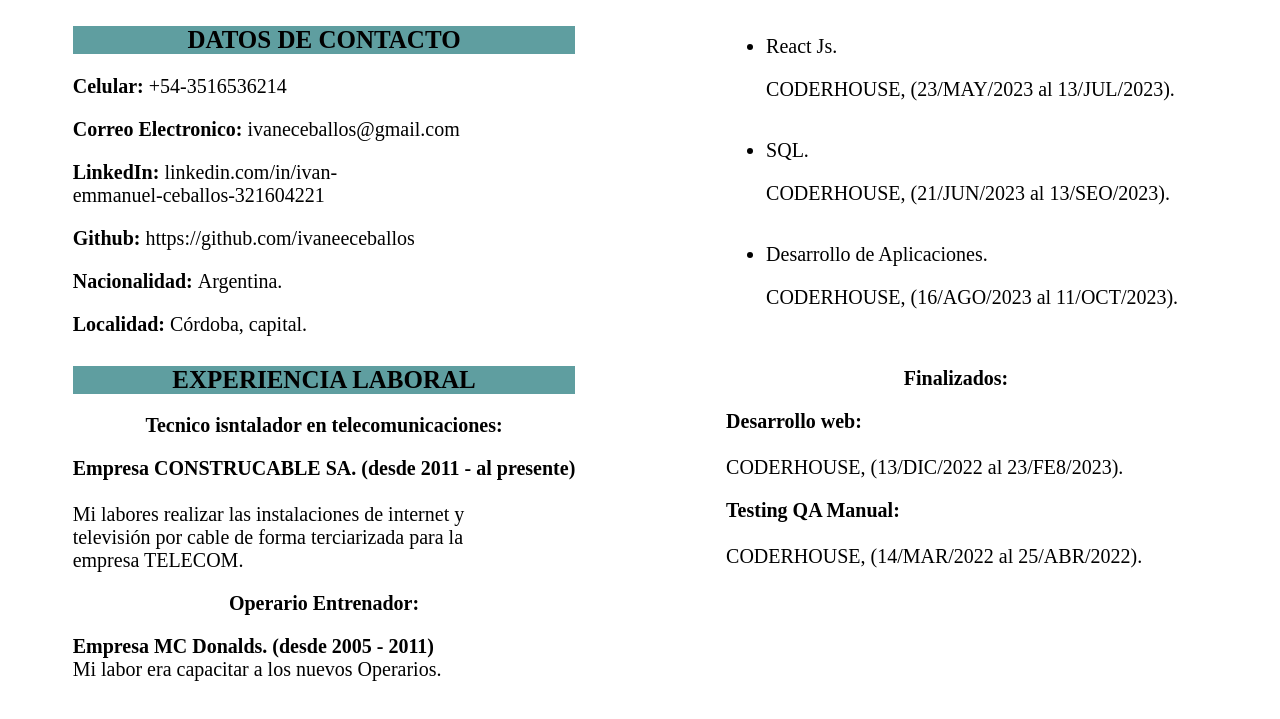
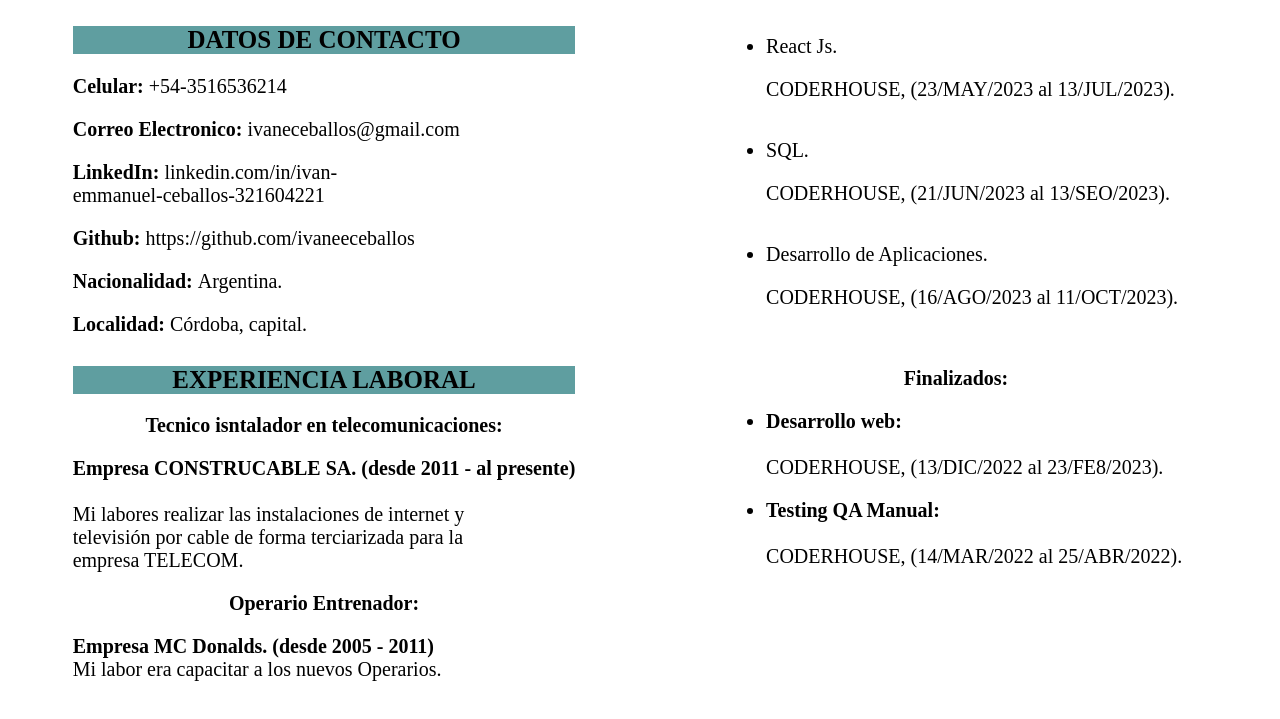
Before and after one commit to ivaneeceballos/Curriculum, a plain HTML site: page index.html in a window 1280 px wide. Shown: the part 875-1594 px from the top of the page. Drawn offline with Linux system fonts and the light colour scheme.

Commit message:
se cambian datos de cursada

```diff
--- a/index.html
+++ b/index.html
@@ -55,7 +55,7 @@
               emmanuel-ceballos-321604221</a></p>
 
           <p><span>Github: </span> <a href="https://github.com/ivaneeceballos" target="_blank">
-            https://github.com/ivaneeceballos</a></p>
+              https://github.com/ivaneeceballos</a></p>
 
           <p><span>Nacionalidad: </span>Argentina.</p>
 
@@ -66,7 +66,8 @@
           <h2>EXPERIENCIA LABORAL</h2>
           <h3>Tecnico isntalador en telecomunicaciones:</h3>
           <p>
-            <span>Empresa CONSTRUCABLE SA. (desde 2011 - al presente)</span><br><br>Mi labores realizar las instalaciones de
+            <span>Empresa CONSTRUCABLE SA. (desde 2011 - al presente)</span><br><br>Mi labores realizar las
+            instalaciones de
             internet
             y<br />
             televisión por cable de forma terciarizada para la<br />
@@ -107,10 +108,19 @@
             <br />
           </ul>
           <h3>Finalizados:</h3>
-          <p><span>Desarrollo web:</span><br><br>
-            CODERHOUSE, (13/DIC/2022 al 23/FE8/2023).</p>
-          <p><span>Testing QA Manual:</span><br><br>
-            CODERHOUSE, (14/MAR/2022 al 25/ABR/2022).</p>
+          <ul>
+            <li>
+              <p><span>Desarrollo web:</span><br><br>
+                CODERHOUSE, (13/DIC/2022 al 23/FE8/2023).</p>
+            </li>
+            <li>
+              <p><span>Testing QA Manual:</span><br><br>
+                CODERHOUSE, (14/MAR/2022 al 25/ABR/2022).</p>
+            </li>
+          </ul>
+
+
+
         </div>
 
       </div>
```
